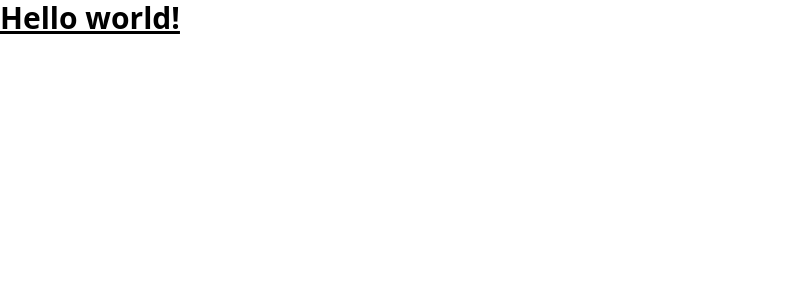
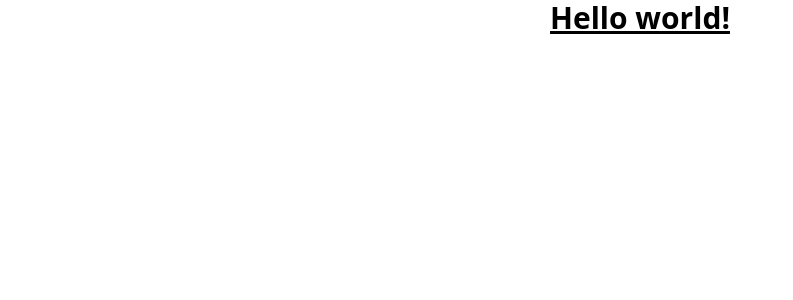
Before and after one commit to prokawsar/dashboard-starter, a SvelteKit app: page / in a window 1280 px wide. Shown: the top 300 px of the page, without its empty margins (0-793 px from the left). Built offline with nearby package versions, Linux system fonts and the light colour scheme.

Commit message:
index page

```diff
--- a/src/routes/+page.svelte
+++ b/src/routes/+page.svelte
@@ -1 +1,8 @@
-<h1 class="text-3xl font-bold underline">Hello world!</h1>
+<script>
+</script>
+
+<svelte:head>
+	<title>Dashboard starter</title>
+</svelte:head>
+
+<h1 class="text-3xl font-bold underline mx-auto container flex justify-center">Hello world!</h1>
```
